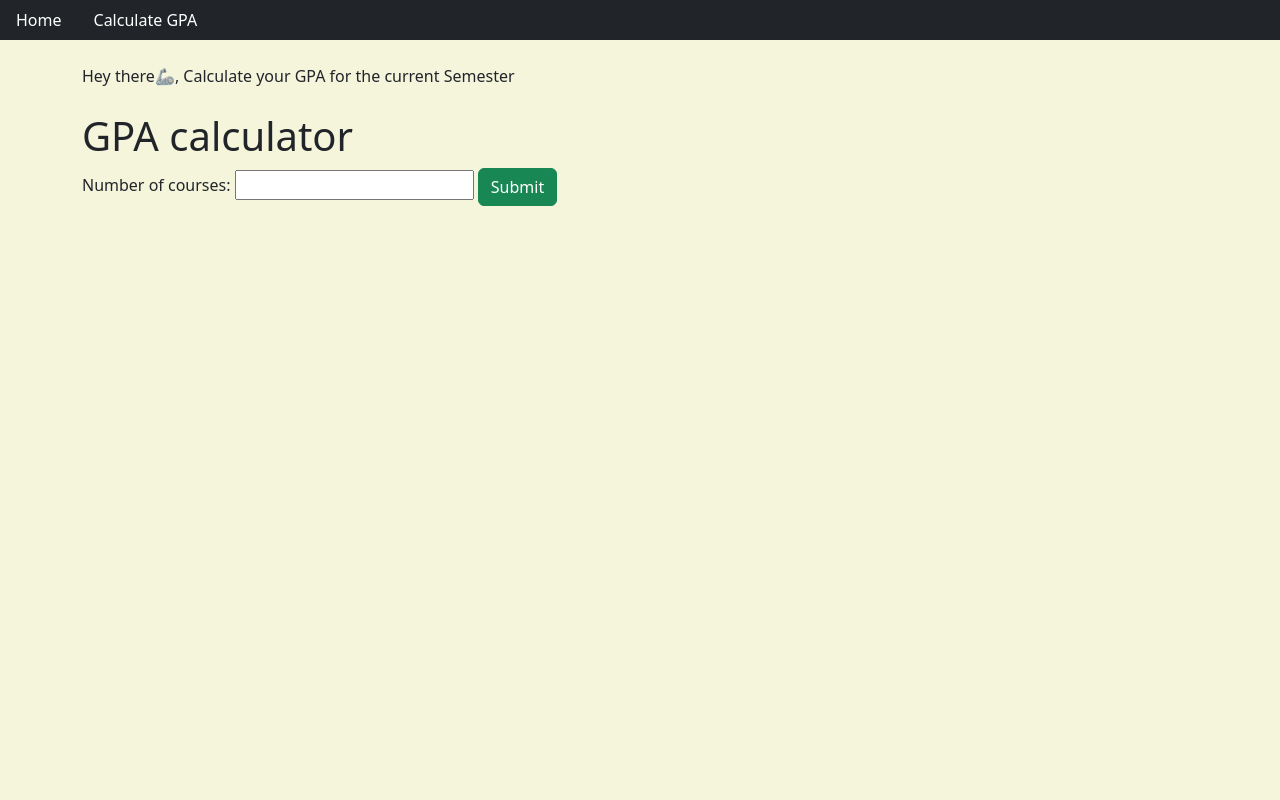
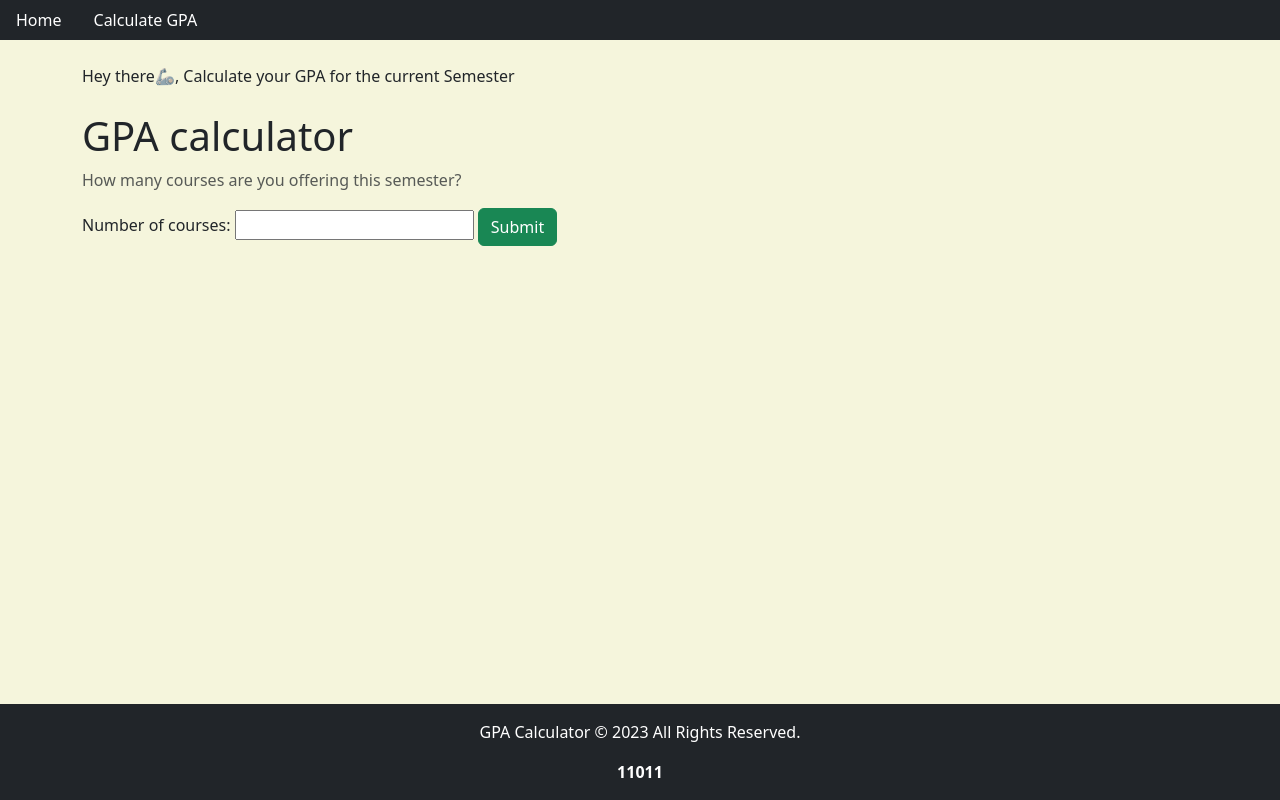
Before and after one commit to carnage999-max/11011, a Django app: page /gpa/courseNum/ in a window 1280 px wide. Run offline with Django 4.2, Linux system fonts and the light colour scheme; some libraries are stand-ins or nearby versions.

Commit message:
Little changes

```diff
--- a/templates/main/gpa/gpahome.html
+++ b/templates/main/gpa/gpahome.html
@@ -13,6 +13,9 @@
 </div>
 <div class="container">
     <h1>GPA calculator</h1>
+    <p class="text-muted">
+        How many courses are you offering this semester?
+    </p>
 </div>
 <div class="container">
   <form action="" method="post">
@@ -23,3 +26,20 @@
   </form>
 </div>
 {% endblock body %}
+{% block footer %}
+<footer class="bg-dark text-white text-center py-3 fixed-bottom">
+    <div class="container">
+      <div class="row">
+        <div class="col-md-12">
+          <p>GPA Calculator &copy; <span id="currentYear"></span> All Rights Reserved.</p>
+          <b>11011</b>
+        </div>
+      </div>
+    </div>
+  </footer>
+  <script>
+    var currentDate = new Date();
+    var currentYear = currentDate.getFullYear();
+    document.getElementById("currentYear").innerHTML = currentYear;
+  </script>
+{% endblock footer %}
--- a/templates/main/gpa/semestergpa.html
+++ b/templates/main/gpa/semestergpa.html
@@ -81,3 +81,5 @@
     {% endif %}
 </div>
 {% endblock body %}
+{% block footer %}
+{% endblock footer %}
--- a/templates/main/index.html
+++ b/templates/main/index.html
@@ -5,29 +5,96 @@
     <meta charset="UTF-8" />
     <meta http-equiv="X-UA-Compatible" content="IE=edge" />
     <meta name="viewport" content="width=device-width, initial-scale=1.0" />
-    <link rel="stylesheet" href="https://cdn.jsdelivr.net/npm/bootstrap@5.2.3/dist/css/bootstrap.min.css">
-    {% block head %}
-    {% endblock head %}
+    <link
+      rel="stylesheet"
+      href="https://cdn.jsdelivr.net/npm/bootstrap@5.2.3/dist/css/bootstrap.min.css"
+    />
+    <link
+      rel="stylesheet"
+      href="https://cdnjs.cloudflare.com/ajax/libs/font-awesome/5.15.3/css/all.min.css"
+    />
+    <link
+      rel="stylesheet"
+      href="https://cdnjs.cloudflare.com/ajax/libs/twitter-bootstrap/5.3.0/css/bootstrap.min.css"
+    />
+    {% block head %} {% endblock head %}
   </head>
-  <body style="background-color: beige;">
-    {% include 'main/navbar.html' %}
-    {% block body %}
-        <div class="container mt-4">
-            <div class="jumbotron-fluid">
-            <h5>
-            Hi there, have you just recently concluded the Semester examination and want to calculate the GPA you are expecting?
-            Or are you looking to set expectations for your self in the upcoming exams?
-            Or are you looking to know where you stand in terms of class?<br>
-            Look no further, we've brought help. You can now calculate your GPA or CGPA without having to
-            crack your brains calculating decimal figures. All you need to do is to provide scores for each courses you are offering
-            (Don't worry, your results are safe and are not saved).
-            </h5>
-            <br>
-            <a href="{% url 'gpahome' %}" class="btn-success btn">Get started now</a>
+  <body style="background-color: beige">
+    {% include 'main/navbar.html' %} {% block body %}
+    <img
+      src="https://encrypted-tbn0.gstatic.com/images?q=tbn:ANd9GcQynsG-yOmjdVB1VVu1lNyj-_dD5GE1Q9JIJn6O7g2HFtCerU0rz5f8og8PcMphJiW2Z14&usqp=CAU"
+      alt="gpa"
+      class="rounded d-block mx-auto"
+    />
+    <div class="container mt-4">
+        <div class="row mb-5">
+          <div class="col-md-4 p-4 bg-dark text-white">
+            Hi there, have you just recently concluded the Semester examination
+            and want to calculate the GPA you are expecting?
+          </div>
+          <div class="col-md-4 p-4" style="background-color: rgb(204, 204, 204);">
+            Or are you looking to set expectations for your self in the upcoming
+            exams?
+          </div>
+          <div class="col-md-4 p-4 bg-dark text-white">
+            Or are you looking to know where you stand in terms of class?
+          </div>
+        </div>
+        <div class="container mt-5">
+            <div class="row justify-content-center">
+              <div class="col-md-8 text-center">
+                <h1>Welcome to GPA Calculator</h1>
+                <p class="lead">
+                  Calculate your Grade Point Average (GPA) quickly and easily.
+                </p>
+              </div>
+            </div>
+          <div class="row justify-content-center mt-5 mb-5">
+            <div class="col-md-8">
+              <div class="card">
+                <img
+                  src="https://encrypted-tbn0.gstatic.com/images?q=tbn:ANd9GcQynsG-yOmjdVB1VVu1lNyj-_dD5GE1Q9JIJn6O7g2HFtCerU0rz5f8og8PcMphJiW2Z14&usqp=CAU"
+                  class="card-img-top"
+                  alt="Semester GPA Calculator"
+                />
+                <div class="card-body">
+                  <h5 class="card-title">Semester GPA Calculator</h5>
+                  <p class="card-text">
+                    Calculate your GPA for a single semester by entering the number
+                    of courses and the grade you received for each course.
+                  </p>
+                  <a href="{% url 'gpahome' %}" class="btn btn-success"
+                    >Calculate Semester GPA</a
+                  >
+                </div>
+              </div>
+            </div>
+          </div>
+        </div>
+
+        <div class="row">
+            <div class="col-md-12">
+                <img
+                src="https://i0.wp.com/edu2success.info/wp-content/uploads/2018/02/bettergpa_green.png?resize=720%2C400&ssl=1"
+                alt="gpa"
+                class="rounded d-block mx-auto"
+              />
             </div>
         </div>
+        <div class="row justify-content-center">
+          <div class="col-md-3 mx-auto text-center p-4" style="background-color: rgb(204, 204, 204);">
+              CGPA Calculator is a web application that helps students calculate their GPA and CGPA without any hassle.
+          </div>
+          <div class="col-md-6 p-4 text-center" style="background-color: rgb(204, 204, 204);">
+              Our easy-to-use interface allows you to record the number of courses in each semester.
+          </div>
+        </div>
+      </div>
     {% endblock body %}
 
+    {% block footer %}
+    {% include 'main/footer.html' %}
+    {% endblock footer %}
     <script src="https://cdn.jsdelivr.net/npm/bootstrap@5.2.3/dist/js/bootstrap.bundle.min.js"></script>
   </body>
 </html>
```
Also changed, not shown: templates/main/footer.html (+16 -0 lines), db.sqlite3.
